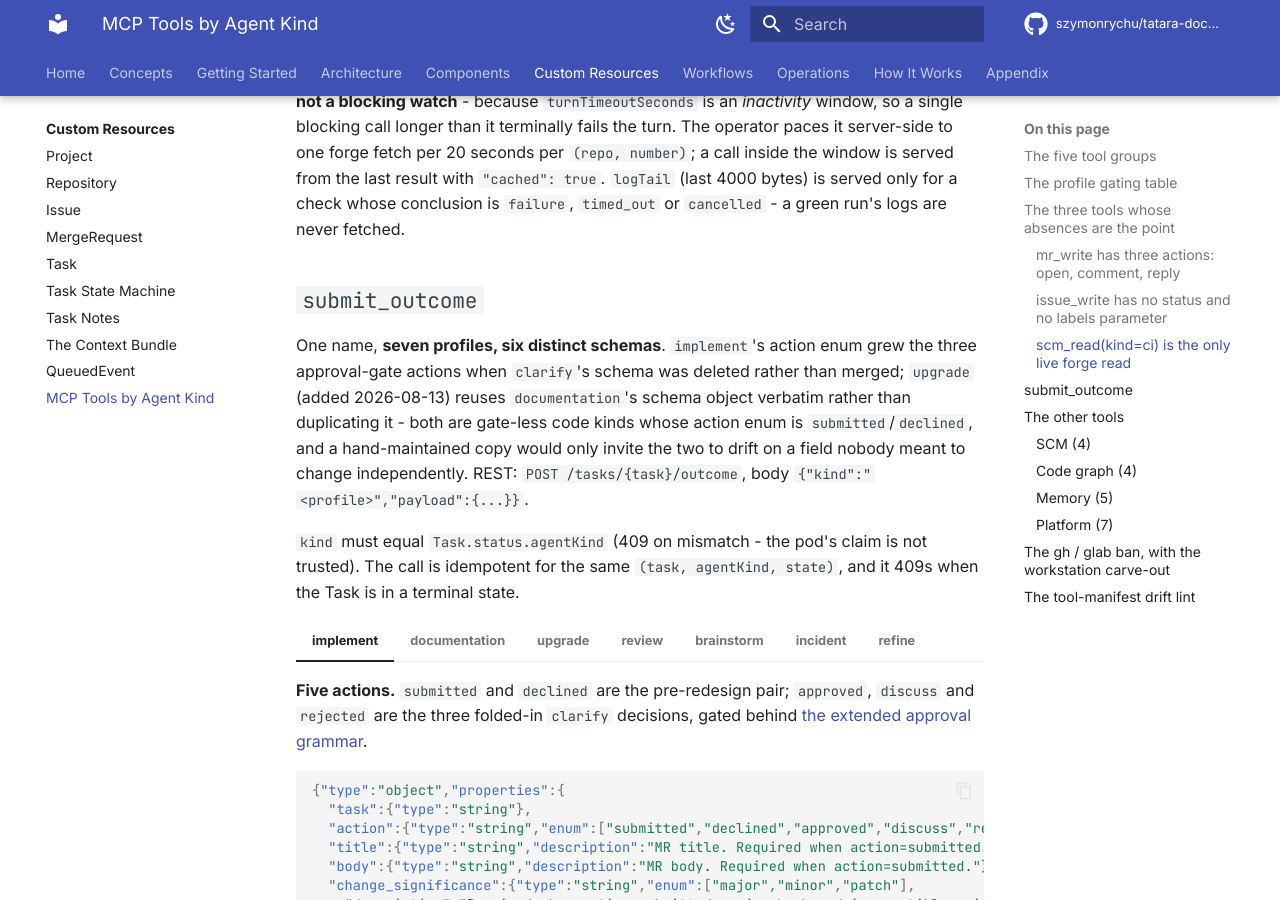
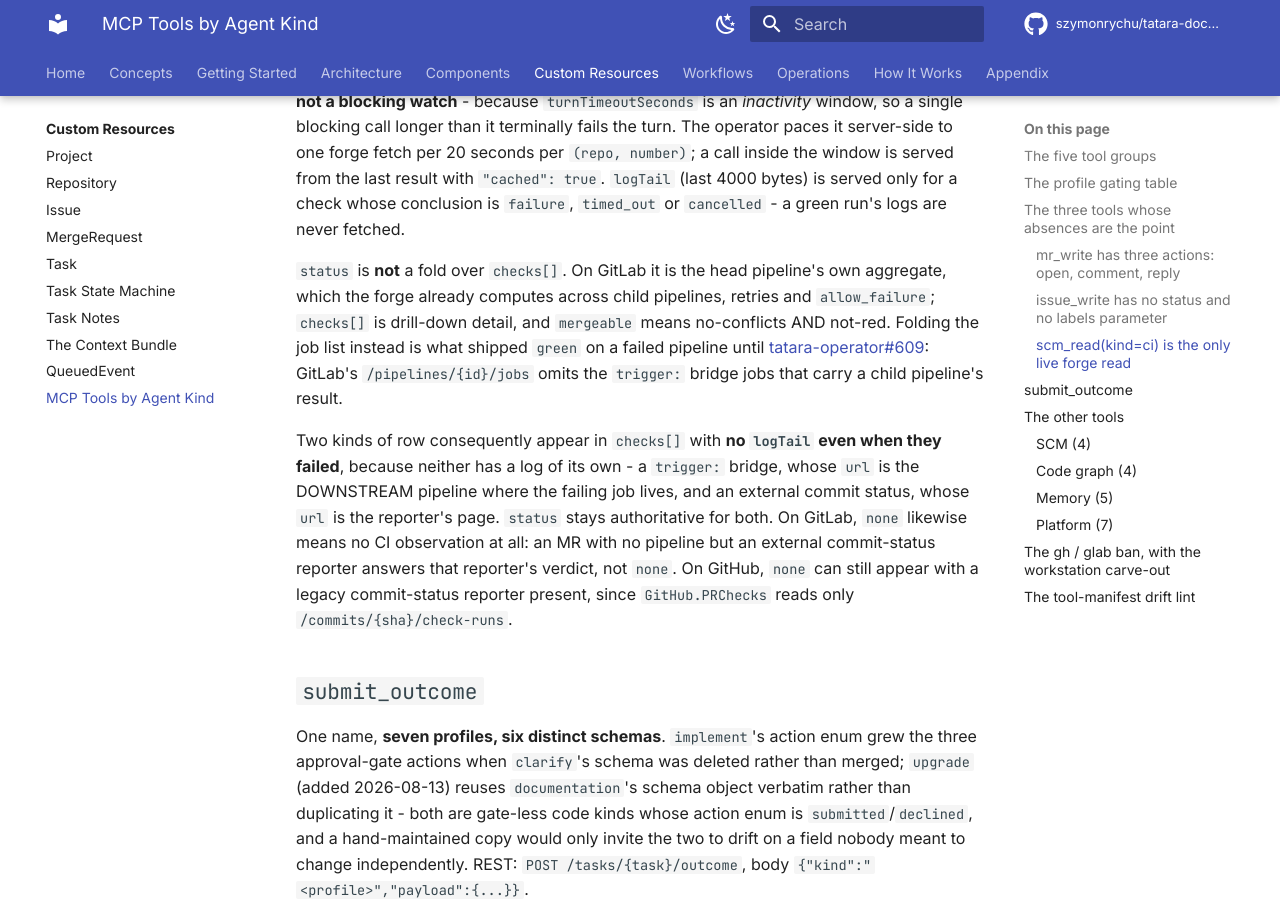
Before and after one commit to szymonrychu/tatara-documentation, an MkDocs documentation site: the page built from docs/reference/mcp-tools.md, in a window 1280 px wide and 900 px high, scrolled down 4489 px. Built offline with MkDocs 1.6.1 and Material for MkDocs 9.7.7, drawn with Linux system fonts in a browser that asks for light colours; comment, search, counter and statistics services are not loaded; the version menu is left out.

Commit message:
docs(reference): scm_read(kind=ci) status is the forge's aggregate, not a fold (#45)
* docs(reference): scm_read(kind=ci) status is the forge's aggregate, not a fold

tatara-operator#609. Records three things the tool now guarantees and
one collision it creates:

- status comes from the head pipeline's own aggregate (which already
  folds child pipelines, retries and allow_failure), not from checks[]
- a trigger: bridge row and an external commit-status row carry no
  logTail even when failed; their url is the downstream pipeline and
  the reporter's page respectively
- none means no CI observation at all, not "no pipeline"
- mergeable in a kind=ci response is no-conflicts AND not-red, which is
  NOT the MergeRequest mirror's mergeable of the same name

refs szymonrychu/tatara-operator#609

* docs(reference): scope the none guarantee to the GitLab path

Review round 1 on !45, mirroring tatara-agent-skills!63. GitHub.PRChecks
reads /commits/{sha}/check-runs only (#609 pre-mortem 6, out of scope), so
'none' there does not mean no CI observation.

```diff
--- a/docs/reference/mcp-tools.md
+++ b/docs/reference/mcp-tools.md
@@ -152,6 +152,25 @@ seconds per `(repo, number)`; a call inside the window is served from the
 last result with `"cached": true`. `logTail` (last 4000 bytes) is served only
 for a check whose conclusion is `failure`, `timed_out` or `cancelled` - a
 green run's logs are never fetched.
+
+`status` is **not** a fold over `checks[]`. On GitLab it is the head
+pipeline's own aggregate, which the forge already computes across child
+pipelines, retries and `allow_failure`; `checks[]` is drill-down detail, and
+`mergeable` means no-conflicts AND not-red. Folding the job list instead is
+what shipped `green` on a failed pipeline until
+[tatara-operator#609](https://github.com/szymonrychu/tatara-operator/issues/609):
+GitLab's `/pipelines/{id}/jobs` omits the `trigger:` bridge jobs that carry a
+child pipeline's result.
+
+Two kinds of row consequently appear in `checks[]` with **no `logTail` even
+when they failed**, because neither has a log of its own - a `trigger:`
+bridge, whose `url` is the DOWNSTREAM pipeline where the failing job lives,
+and an external commit status, whose `url` is the reporter's page. `status`
+stays authoritative for both. On GitLab, `none` likewise means no CI
+observation at all: an MR with no pipeline but an external commit-status
+reporter answers that reporter's verdict, not `none`. On GitHub, `none` can
+still appear with a legacy commit-status reporter present, since
+`GitHub.PRChecks` reads only `/commits/{sha}/check-runs`.
 
 ## `submit_outcome`
 
```
Also changed, not shown: MEMORY.md (added, +2 -0 lines), docs/reference/merge-request.md (+1 -1 lines).
